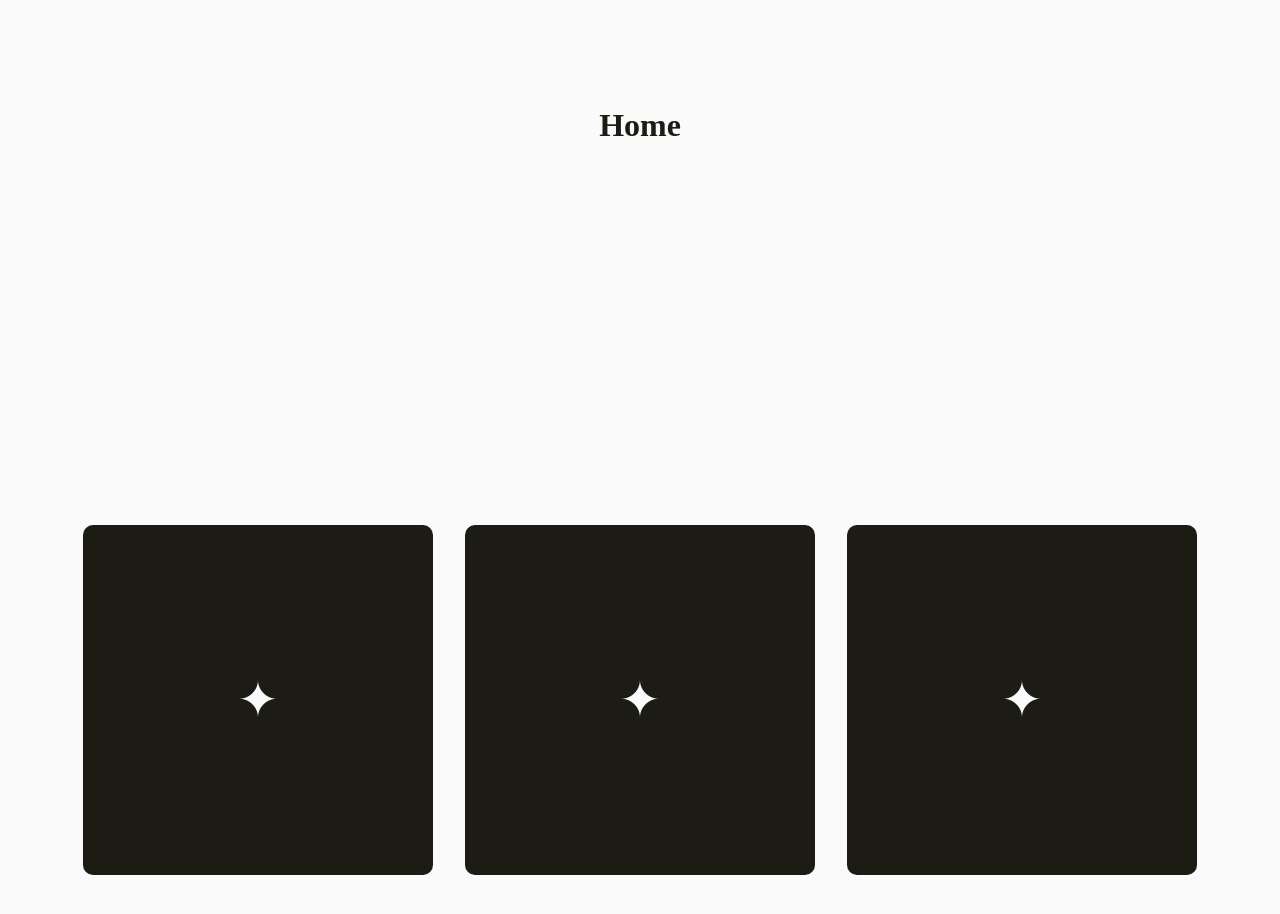
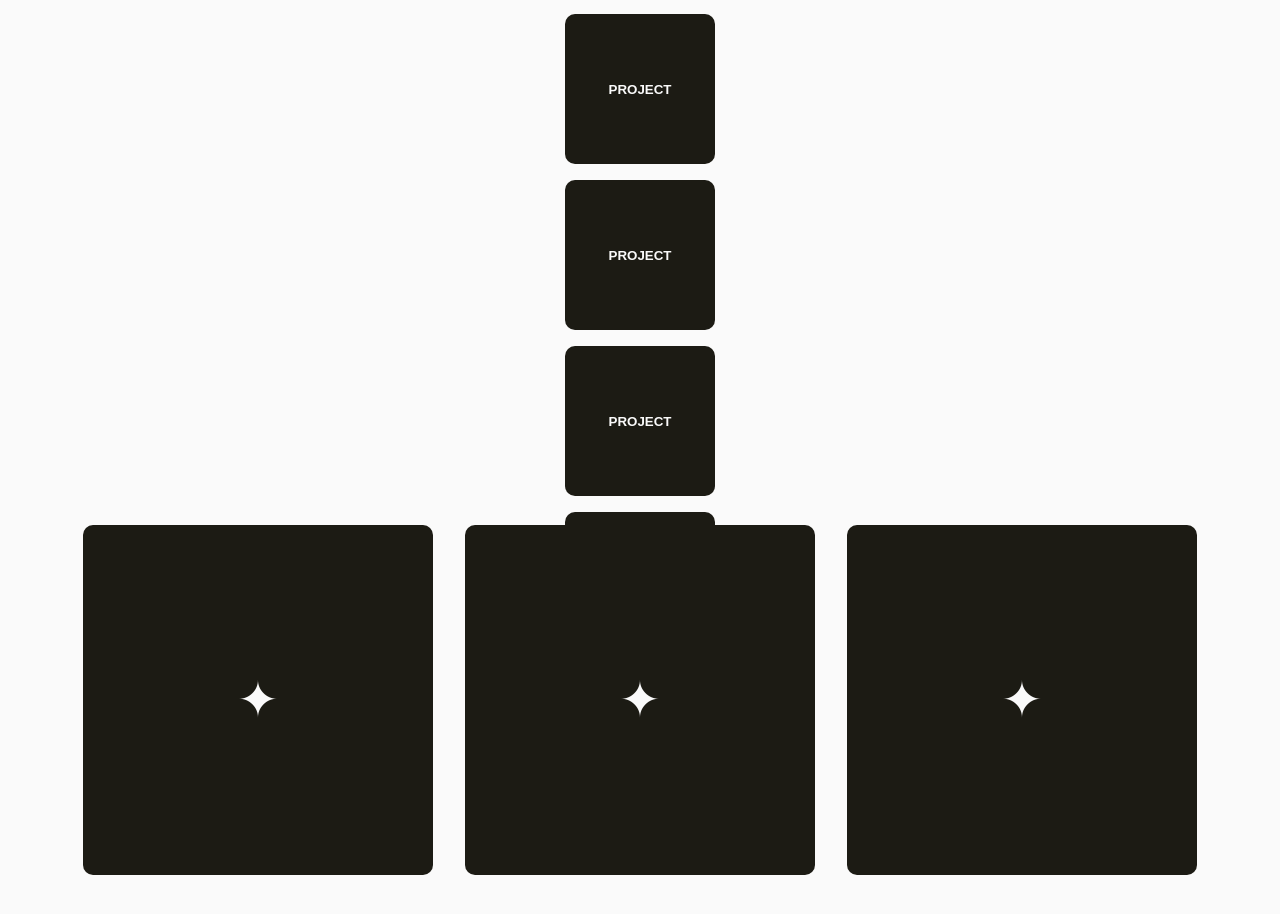
Before and after one commit to nfellowsdesign/PortfolioSite, a React (Create React App) app: page / in a window 1280 px wide. Shown: the part 1796-2710 px from the top of the page. Built offline with nearby package versions, Linux system fonts and the light colour scheme.

Commit message:
Project Section is its own component now

```diff
--- a/src/App.js
+++ b/src/App.js
@@ -1,19 +1,10 @@
 import styles from './App.module.css';
-import { Routes, Route } from "react-router-dom";
-
-import Home from './Projects/Home';
-import Deliciously from './Projects/Deliciously';
-import ArboretumTour from './Projects/ArboretumTour';
-import Rise from './Projects/Rise';
-import UnitedWay from './Projects/UnitedWay';
-import YearPlantedSigns from './Projects/YearPlantedSigns';
-import MythsAndMonsters from './Projects/MythsAndMonsters';
-import Hayloft from './Projects/Hayloft';
 
 import SkillCard from './Components/SkillCard'
-import ProjectButtons from './Components/ProjectButtons'
+
 
 import LogoWhite from './Assests/SVG/LogoWhite.svg'
+import ProjectHandler from './Components/ProjectHandler';
 
 function App() {
   return (
@@ -29,24 +20,7 @@ expressive execution, and collaboration.</h2>
     </div>
     <div className={styles.section}>
       {/*PROJECTS*/}
-      <ProjectButtons />
-      <ProjectButtons />
-      <ProjectButtons />
-      <ProjectButtons />
-      <ProjectButtons />
-      <ProjectButtons />
-      <ProjectButtons />
-
-      <Routes>
-        <Route path='/' element={<Home/>}/>
-        <Route path='/Deliciously' element={<Deliciously/>}/>
-        <Route path='/ArboretumTour' element={<ArboretumTour/>}/>
-        <Route path='/Rise' element={<Rise/>}/>
-        <Route path='/UnitedWay' element={<UnitedWay/>}/>
-        <Route path='/YearPlantedSigns' element={<YearPlantedSigns/>}/>
-        <Route path='/MythsAndMonsters' element={<MythsAndMonsters/>}/>
-        <Route path='/Hayloft' element={<Hayloft/>}/>
-      </Routes>
+      <ProjectHandler/>
     </div>
     <div className={styles.section}>
       {/* Skills */}
--- /dev/null
+++ b/src/Components/ProjectHandler.js
@@ -0,0 +1,44 @@
+
+import styles from './ProjectButtons.module.css'
+import { Routes, Route } from "react-router-dom";
+
+import ProjectButtons from './ProjectButtons'
+
+import Home from '../Projects/Home';
+import Deliciously from '../Projects/Deliciously';
+import ArboretumTour from '../Projects/ArboretumTour';
+import Rise from '../Projects/Rise';
+import UnitedWay from '../Projects/UnitedWay';
+import YearPlantedSigns from '../Projects/YearPlantedSigns';
+import MythsAndMonsters from '../Projects/MythsAndMonsters';
+import Hayloft from '../Projects/Hayloft';
+
+function ProjectHandler() {
+    return(
+        <div>
+            <div className={styles.controls}>
+                <ProjectButtons />
+                <ProjectButtons />
+                <ProjectButtons />
+                <ProjectButtons />
+                <ProjectButtons />
+                <ProjectButtons />
+                <ProjectButtons />
+            </div>
+            <div className={styles.content}>
+                <Routes>
+                <Route path='/' element={<Home/>}/>
+                <Route path='/Deliciously' element={<Deliciously/>}/>
+                <Route path='/ArboretumTour' element={<ArboretumTour/>}/>
+                <Route path='/Rise' element={<Rise/>}/>
+                <Route path='/UnitedWay' element={<UnitedWay/>}/>
+                <Route path='/YearPlantedSigns' element={<YearPlantedSigns/>}/>
+                <Route path='/MythsAndMonsters' element={<MythsAndMonsters/>}/>
+                <Route path='/Hayloft' element={<Hayloft/>}/>
+                </Routes>
+            </div>
+        </div>
+    );
+}
+
+export default ProjectHandler;
```
Also changed, not shown: src/Components/ProjectHandler.module.css (added, +7 -0 lines).
